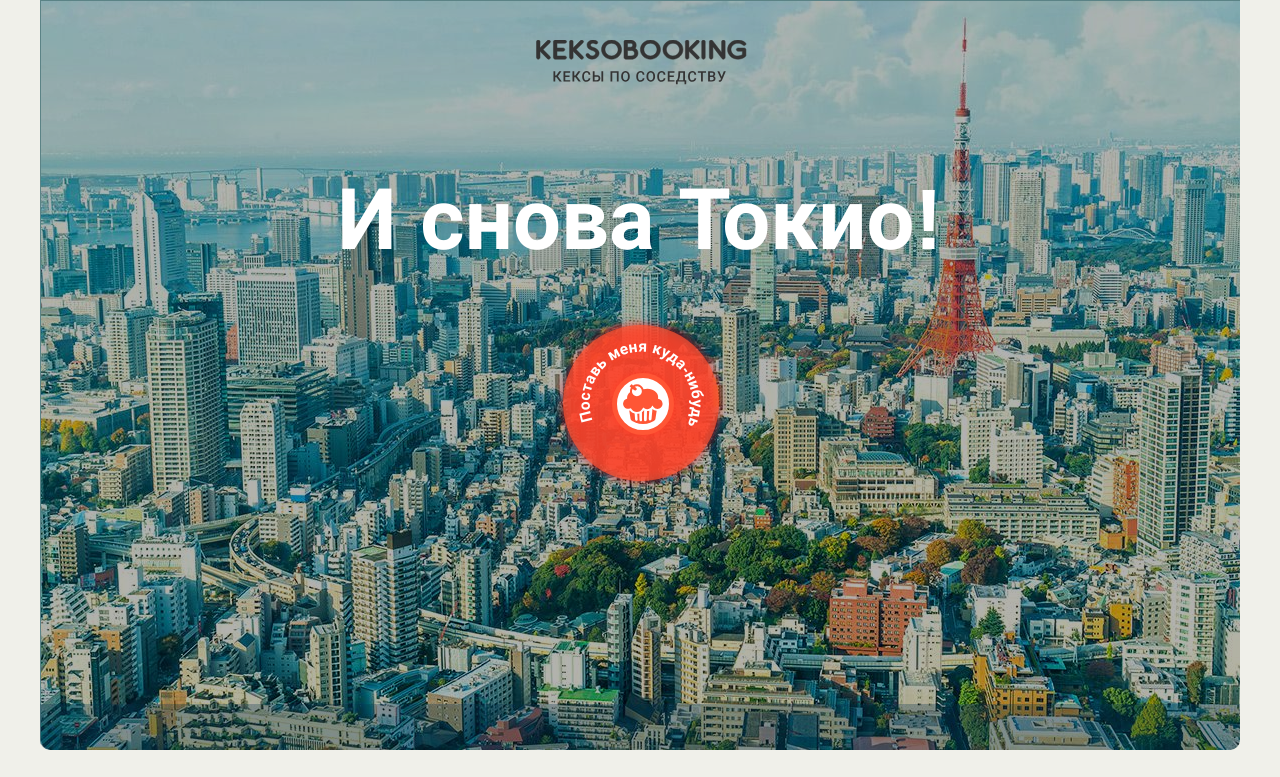
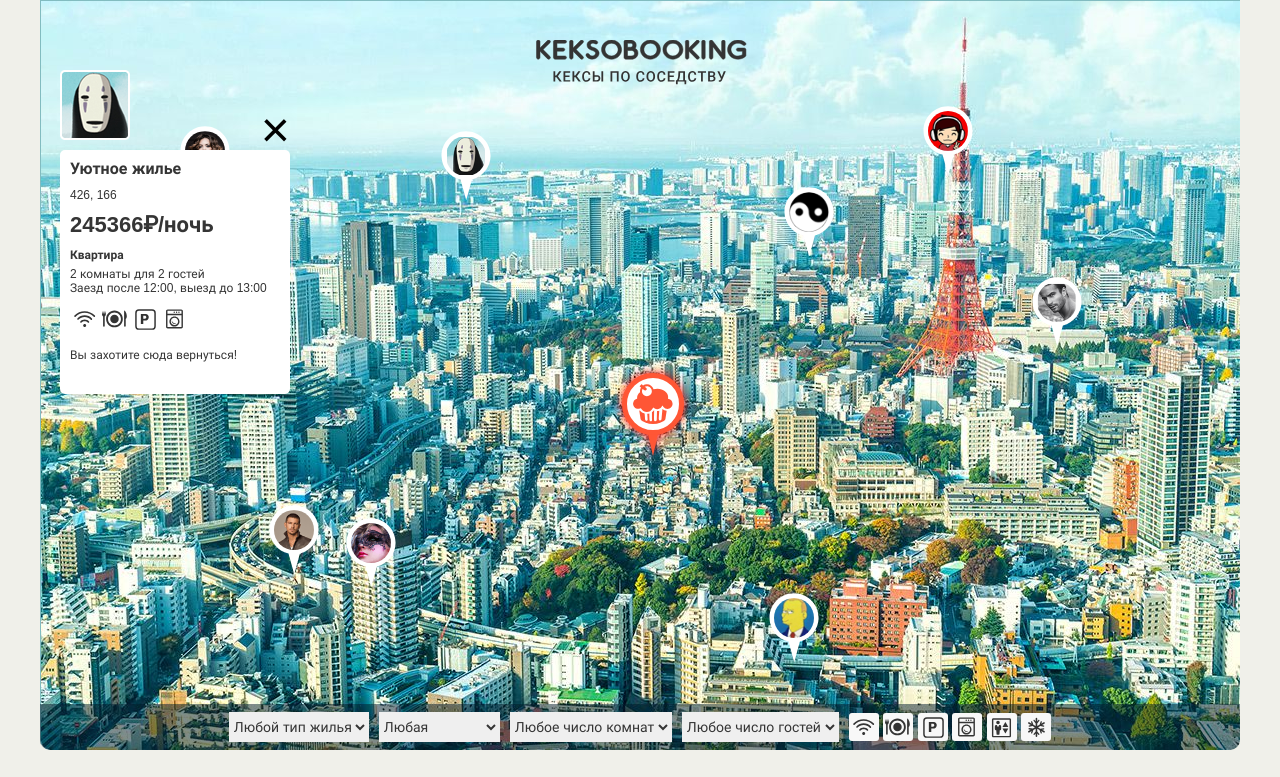
Before and after one commit to perian/keksobooking, a website: page index.html in a window 1280 px wide. Both pictures are taken after a click on the button "Поставь меня куда-нибудь". Shown: the top 777 px of the page. Drawn offline with Linux system fonts and the light colour scheme.

Commit message:
По нажатию на каждое обьявление, отрисовывается карточка

```diff
--- a/index.html
+++ b/index.html
@@ -23,7 +23,7 @@
         <div class="map__overlay">
           <h2 class="map__title">И снова Токио!</h2>
         </div>
-        <button class="map__pin map__pin--main" style="left:570px; top: 375px;">
+        <button class="map__pin map__pin--main" style="left: 580px; top: 375px;">
           <img src="img/muffin-red.svg" width="40" height="44" draggable="false" alt="Метка объявления">
           <svg viewBox="0 0 70 70" width="156" height="156" aria-label="Метка для поиска жилья">
             <defs>
@@ -104,7 +104,7 @@
         </fieldset>
         <fieldset class="ad-form__element ad-form__element--wide">
           <label class="ad-form__label" for="address">Адрес</label>
-          <input id="address" name="address" type="text" value="" required readonly>
+          <input id="address" name="address" type="text" value="" required>
         </fieldset>
         <fieldset class="ad-form__element">
           <label class="ad-form__label" for="type">Тип жилья</label>
@@ -144,8 +144,8 @@
         <fieldset class="ad-form__element">
           <label class="ad-form__label" for="capacity">Количество мест</label>
           <select id="capacity" name="capacity">
-            <option value="3" selected>для 3 гостей</option>
-            <option value="2">для 2 гостей</option>
+            <option value="3" selected >для 3 гостей</option>
+            <option value="2" >для 2 гостей</option>
             <option value="1" >для 1 гостя</option>
             <option value="0" >не для гостей</option>
           </select>
--- a/js/main.js
+++ b/js/main.js
@@ -17,22 +17,20 @@ const MAX_GUEST = 3;
 const AD_LOCATION_MIN_X = 0;
 const AD_LOCATION_MIN_Y = 130;
 const AD_LOCATION_MAX_Y = 630;
-// const AD_PHOTO_WIDTH = 45;
-// const AD_PHOTO_HEIGHT = 40;
-const NOT_FOR_GUESTS = 0;
-const HUNDRED_ROOMS = 100;
+const AD_PHOTO_WIDTH = 45;
+const AD_PHOTO_HEIGHT = 40;
 const pinTemplate = document.querySelector(`#pin`).content.querySelector(`.map__pin`);
-// const cardTemplate = document.querySelector(`#card`).content.querySelector(`.map__card`);
+const cardTemplate = document.querySelector(`#card`).content.querySelector(`.map__card`);
 const mapFilterContainer = document.querySelector(`.map__filters-container`);
 const map = document.querySelector(`.map`);
 const mapWidth = map.offsetWidth;
 
-// const HouseType = {
-//   palace: `Дворец`,
-//   flat: `Квартира`,
-//   house: `Дом`,
-//   bungalow: `Бунгало`,
-// };
+const HouseType = {
+  palace: `Дворец`,
+  flat: `Квартира`,
+  house: `Дом`,
+  bungalow: `Бунгало`,
+};
 
 const getRandomArrayElement = (array) => {
   const randomInt = getRandomInt(0, array.length - 1);
@@ -49,8 +47,6 @@ const getRandomArrayLength = (array) => {
   const newArrayLength = getRandomInt(0, array.length);
   return array.slice(0, newArrayLength);
 };
-
-let pinDatasetNumber = 0;
 
 const createAds = (amount) => {
   const newAds = [];
@@ -93,12 +89,13 @@ const dataArray = createAds(ADS_AMOUNT);
 
 const createPin = (pin) => {
   const newPin = pinTemplate.cloneNode(true);
-  const image = newPin.querySelector(`img`);
+  const pinImage = newPin.querySelector(`img`);
   newPin.style.left = pin.location.x - PIN_POINTER_X + `px`;
   newPin.style.top = pin.location.y - PIN_POINTER_Y + `px`;
-  image.src = pin.author.avatar;
-  image.alt = pin.offer.title;
-  image.dataset.number = pin.offer.popupNumber;
+  pinImage.src = pin.author.avatar;
+  pinImage.alt = pin.offer.title;
+  pinImage.dataset.number = pin.offer.popupNumber;
+  newPin.dataset.number = pin.offer.popupNumber;
   return newPin;
 };
 
@@ -114,11 +111,12 @@ const activateMap = () => {
 
   mapPins.appendChild(fragment);
 
-  toggleFormElementsState(notificationFieldsets, false);
-  toggleFormElementsState(mapFiltersFieldsets, false);
-  toggleFormElementsState(mapFiltersSelects, false);
+  isDisableAttribute(notificationFieldsets, false);
+  isDisableAttribute(mapFiltersFieldsets, false);
+  isDisableAttribute(mapFiltersSelects, false);
 
   notificationForm.classList.remove(`ad-form--disabled`);
+  showCard(0);
 };
 
 
@@ -186,7 +184,7 @@ const createCard = (card) => {
 const showCard = (cardNumber) => {
   map.insertBefore(fragment.appendChild(createCard(dataArray[cardNumber])), mapFilterContainer);
 };
-showCard();
+
 
 // Неактивное состояние страницы
 const notificationForm = document.querySelector(`.ad-form`);
@@ -194,15 +192,15 @@ const notificationFieldsets = notificationForm.querySelectorAll(`fieldset`);
 const mapFiltersFieldsets = mapFilterContainer.querySelectorAll(`fieldset`);
 const mapFiltersSelects = mapFilterContainer.querySelectorAll(`select`);
 
-const toggleFormElementsState = (domElements, state) => {
-  domElements.forEach((value) => {
-    value.disabled = state;
+const isDisableAttribute = (domElement, exist) => {
+  domElement.forEach((value) => {
+    value.disabled = exist;
   });
 };
 
-toggleFormElementsState(notificationFieldsets, true);
-toggleFormElementsState(mapFiltersFieldsets, true);
-toggleFormElementsState(mapFiltersSelects, true);
+isDisableAttribute(notificationFieldsets, true);
+isDisableAttribute(mapFiltersFieldsets, true);
+isDisableAttribute(mapFiltersSelects, true);
 
 
 // Первое взаимодействие с меткой переводит страницу в активное состояние
@@ -211,6 +209,8 @@ const onEnterMouseClickActivateMap = (evt) => {
   if (evt.button === 0 || evt.key === `Enter`) {
     activateMap();
   }
+
+  setAddressValue();
 
   mainPin.removeEventListener(`mousedown`, onEnterMouseClickActivateMap);
   mainPin.removeEventListener(`keydown`, onEnterMouseClickActivateMap);
@@ -230,34 +230,33 @@ const transformPropertyToInteger = (property) => {
   return parseInt(property.replace(`px`, ``), 10);
 };
 
-// Находит координаты острия пина и добавляет их в поле ввода адресса
 const setAddressValue = () => {
   const coneX = Math.round(transformPropertyToInteger(mainPinX) + (mainPinWidth / 2));
   const coneY = Math.round(transformPropertyToInteger(mainPinY) + mainPinHeight + transformPropertyToInteger(coneHeight));
 
-  address.value = `${coneX}, ` + `${coneY}`;
+  address.value = `${coneX} ` + `${coneY}`;
 };
-setAddressValue();
 
 
 // Валидация соответствия гостей и комнат
+
 const roomCapacity = notificationForm.querySelector(`#capacity`);
 const roomNumbers = notificationForm.querySelector(`#room_number`);
+const NOT_FOR_GUESTS = 0;
+const HUNDRED_ROOMS = 100;
 
 const checkRoomsCapacity = () => {
+  roomCapacity.invalid = true;
   roomCapacity.reportValidity();
 
   let roomNumbersAmount = parseInt(roomNumbers.value, 10);
   let roomCapacityAmount = parseInt(roomCapacity.value, 10);
 
   if ((roomNumbersAmount < HUNDRED_ROOMS) && (roomCapacityAmount === NOT_FOR_GUESTS)) {
-    roomCapacity.invalid = true;
     roomCapacity.setCustomValidity(`Заселите хоть кого-нибудь!`);
   } else if (((roomNumbersAmount === HUNDRED_ROOMS)) && (roomCapacityAmount > NOT_FOR_GUESTS)) {
-    roomCapacity.invalid = true;
     roomCapacity.setCustomValidity(`Не для гостей`);
   } else if (roomNumbersAmount < roomCapacityAmount) {
-    roomCapacity.invalid = true;
     roomCapacity.setCustomValidity(`Максимум гостей ${roomNumbersAmount}`);
   } else {
     roomCapacity.valid = true;
@@ -276,16 +275,47 @@ roomCapacity.addEventListener(`change`, () => {
 checkRoomsCapacity();
 
 
-activateMap();
-// let popup = map.querySelector(`.popup`);
+// Создаем и отрисовываем карточку , по клику на обьявление
+const openCard = (evt) => {
+  if (!(evt.target.matches(`.map__pin--main`))) {
+    if (document.querySelector(`.map__card`)) {
+      document.querySelector(`.map__card`).remove();
+    }
+    const clickedPin = evt.target.dataset.number;
+    showCard(clickedPin);
+  }
+};
 
 mapPins.addEventListener(`click`, (evt) => {
-  const popup = map.querySelector(`.popup`);
-  if (popup) {
-    popup.remove();
+  if (evt.target.matches(`img`)
+  && !(evt.target.parentNode.matches(`.map__pin--main`))) {
+    openCard(evt);
   }
-  const clickedPin = evt.target.dataset.number;
+});
 
-  map.insertBefore(fragment.appendChild(createCard(dataArray[clickedPin])), mapFilterContainer);
-  showCard(clickedPin);
+mapPins.addEventListener(`keydown`, (evt) => {
+  if (evt.key === `Enter`
+  && evt.target.matches(`.map__pin`)) {
+    openCard(evt);
+  }
 });
+
+map.addEventListener(`click`, (evt) => {
+  if (evt.target.matches(`.popup__close`)) {
+    closeCard();
+  }
+});
+
+map.addEventListener(`keydown`, (evt) => {
+  if ((evt.key === `Escape`) || (evt.key === `Enter` && evt.target.matches(`.popup__close`))) {
+    closeCard();
+  }
+});
+
+const closeCard = () => {
+  map.querySelector(`.map__card`, `popup`).remove();
+};
+
+// map.addEventListener(`click`, (evt) => {
+//   console.log(evt.target);
+// });
```
